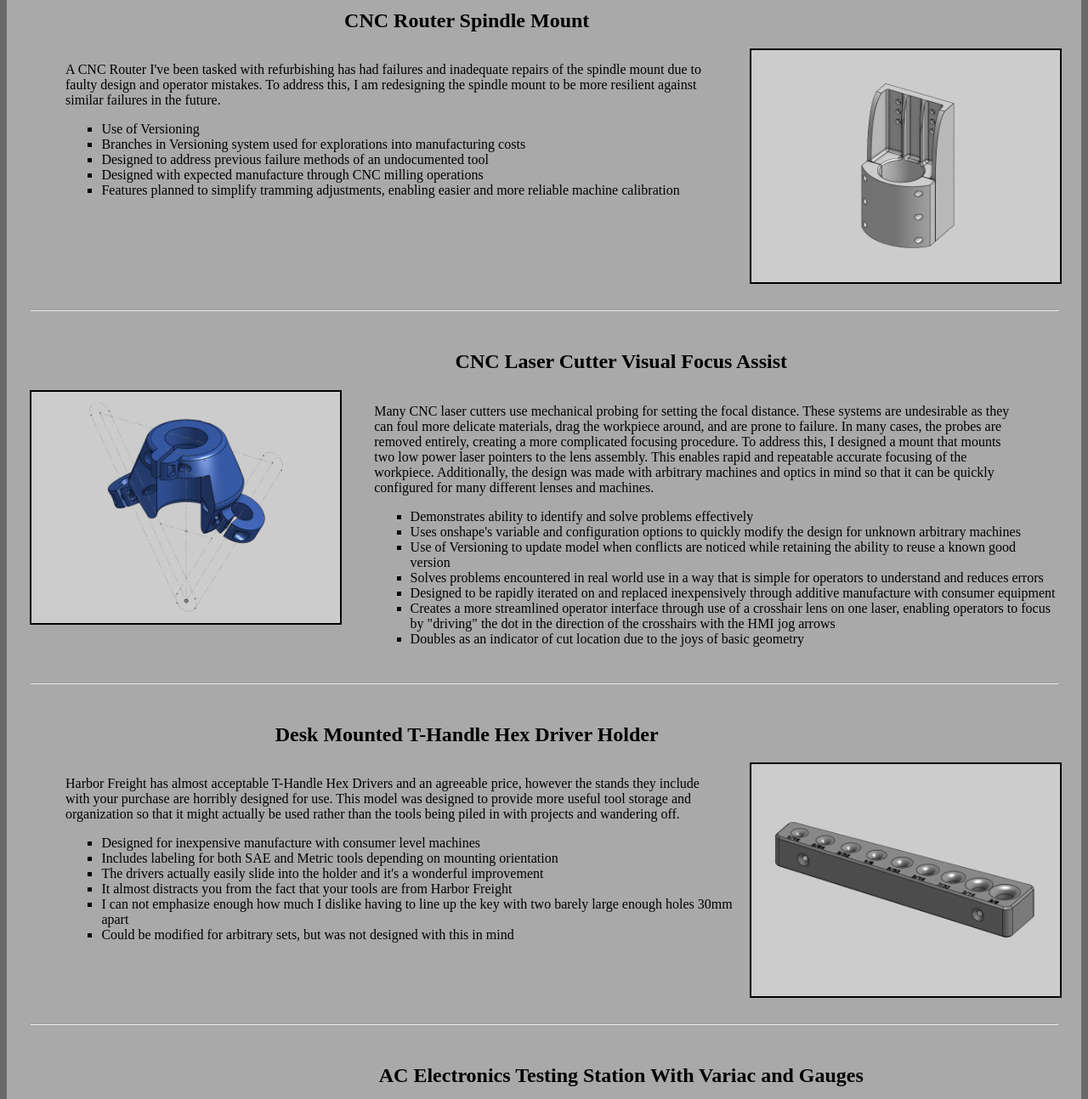
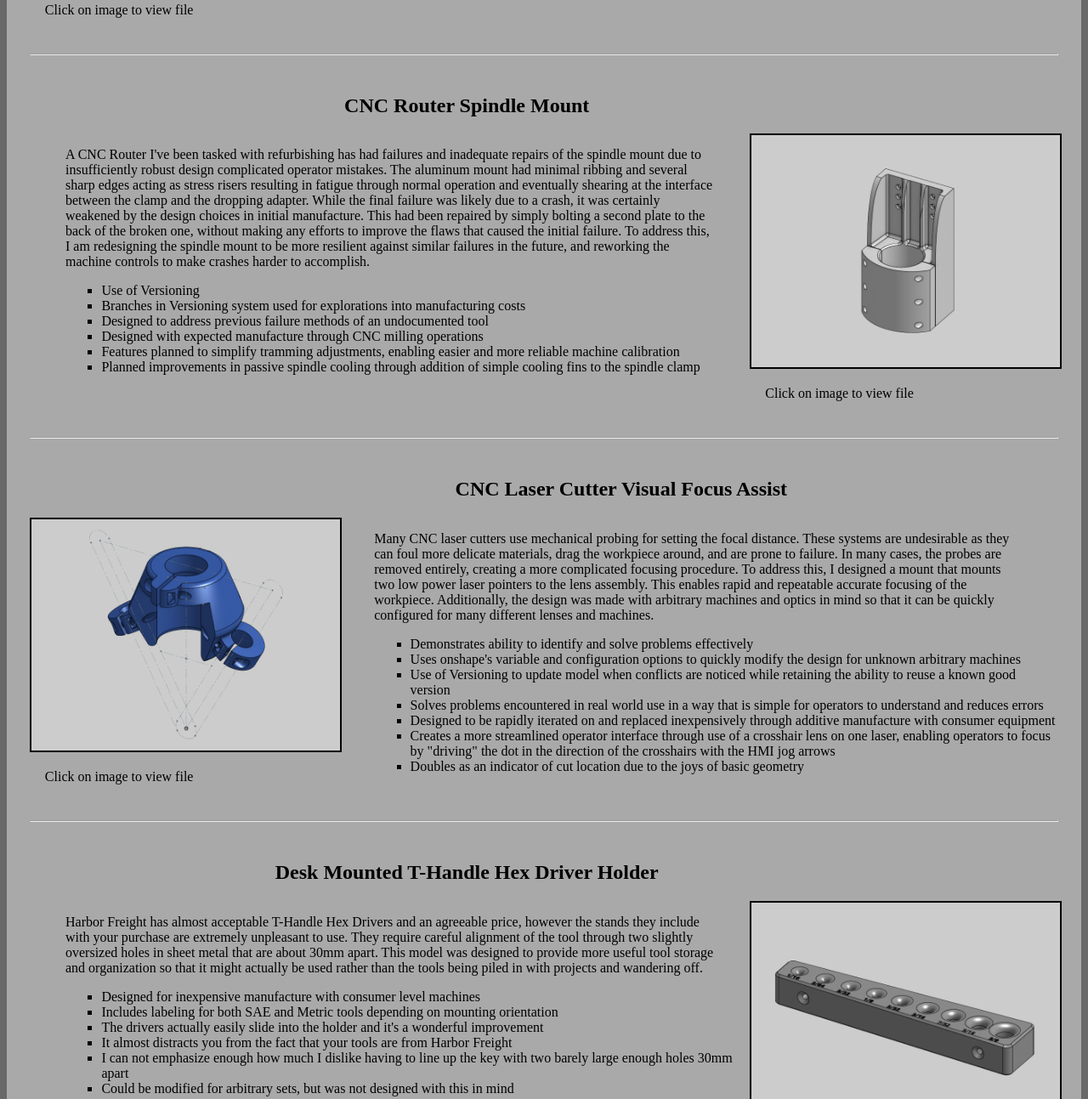
Before and after one commit to ttsgeb/everyturn-portfolio, a plain HTML site: page portfolio.html in a window 1280 px wide. Shown: the part 977-2270 px from the top of the page at 85% size. Drawn offline with Linux system fonts and the light colour scheme.

Commit message:
Update portfolio.html

```diff
--- a/portfolio.html
+++ b/portfolio.html
@@ -27,7 +27,7 @@ Additionally, it can be used with a key cutting machine to make a permament and
 </ul>
 </div>
 <div class='cell-img'><a target='_blank' href='https://cad.onshape.com/documents/8dcd0b7db8d9c0f74e58283b/w/9a07311cf8593f3d2f784842/e/fc93878c2debe3dd4e984c5f'>
-<img src='./image/key.png'></a></div>
+<img src='./image/key.png'></a><br><p class='caption'>Click on image to view file</p></div>
 </div>
 
 <br><hr><br>
@@ -37,7 +37,7 @@ Additionally, it can be used with a key cutting machine to make a permament and
 </div>
 <div class='item'>
 <div class='cell-img'><a target='_blank' href='https://cad.onshape.com/documents/028699585fa0f39a285c0218/w/b5b97117379de629d7030d2a/e/dea95d70a2c3a7bd1111c30e'>
-<img src='./image/e3enclosure.png'></a></div>
+<img src='./image/e3enclosure.png'></a><br><p class='caption'>Click on image to view file</p></div>
 <div class='cell-text'>
 <p>Modifications made to a 3D printer required either relocating the mainboard or extending wiring.
 It was determined that in expected usage, relocating the mainboard would prove beneficial while extending wires introduces points of failure.
@@ -59,18 +59,22 @@ This enclosure was designed to easily and quickly mount to the printer's frame,
 </div>
 <div class='item'>
 <div class='cell-text' style:'width:70%;'>
-<p>A CNC Router I've been tasked with refurbishing has had failures and inadequate repairs of the spindle mount due to faulty design and operator mistakes.
-To address this, I am redesigning the spindle mount to be more resilient against similar failures in the future.</p>
+<p>A CNC Router I've been tasked with refurbishing has had failures and inadequate repairs of the spindle mount due to insufficiently robust design complicated operator mistakes.
+The aluminum mount had minimal ribbing and several sharp edges acting as stress risers resulting in fatigue through normal operation and eventually shearing at the interface between the clamp and the dropping adapter.
+While the final failure was likely due to a crash, it was certainly weakened by the design choices in initial manufacture.
+This had been repaired by simply bolting a second plate to the back of the broken one, without making any efforts to improve the flaws that caused the initial failure.
+To address this, I am redesigning the spindle mount to be more resilient against similar failures in the future, and reworking the machine controls to make crashes harder to accomplish.</p>
 <ul>
 <li>Use of Versioning</li>
 <li>Branches in Versioning system used for explorations into manufacturing costs</li>
 <li>Designed to address previous failure methods of an undocumented tool</li>
 <li>Designed with expected manufacture through CNC milling operations</li>
 <li>Features planned to simplify tramming adjustments, enabling easier and more reliable machine calibration</li>
+<li>Planned improvements in passive spindle cooling through addition of simple cooling fins to the spindle clamp</li>
 </ul>
 </div>
 <div class='cell-img'><a target='_blank' href='https://cad.onshape.com/documents/a8f9939f92a02c13af201f73/w/ccd25f9251e4d5780587aecb/e/09d528651dcc9e321ffa5d4a'>
-<img src='./image/spindle.png'></a></div>
+<img src='./image/spindle.png'></a><br><p class='caption'>Click on image to view file</p></div>
 </div>
 
 <br><hr><br>
@@ -80,7 +84,7 @@ To address this, I am redesigning the spindle mount to be more resilient against
 </div>
 <div class='item'>
 <div class='cell-img'><a target='_blank' href='https://cad.onshape.com/documents/b994a36bc5aa8e577fa0489d/w/8de0358ca2b56e195adf065c/e/d90a9293a1368daf2e61825b'>
-<img src='./image/focus.png'></a></div>
+<img src='./image/focus.png'></a><br><p class='caption'>Click on image to view file</p></div>
 <div class='cell-text'>
 <p>Many CNC laser cutters use mechanical probing for setting the focal distance.  These systems are undesirable as they can foul more delicate materials, drag the workpiece around, and are prone to failure.
 In many cases, the probes are removed entirely, creating a more complicated focusing procedure.  To address this, I designed a mount that mounts two low power laser pointers to the lens assembly.
@@ -104,7 +108,8 @@ This enables rapid and repeatable accurate focusing of the workpiece.  Additiona
 </div>
 <div class='item'>
 <div class='cell-text' style:'width:70%;'>
-<p>Harbor Freight has almost acceptable T-Handle Hex Drivers and an agreeable price, however the stands they include with your purchase are horribly designed for use.
+<p>Harbor Freight has almost acceptable T-Handle Hex Drivers and an agreeable price, however the stands they include with your purchase are extremely unpleasant to use.
+They require careful alignment of the tool through two slightly oversized holes in sheet metal that are about 30mm apart.
 This model was designed to provide more useful tool storage and organization so that it might actually be used rather than the tools being piled in with projects and wandering off.</p>
 <ul>
 <li>Designed for inexpensive manufacture with consumer level machines</li>
@@ -116,7 +121,7 @@ This model was designed to provide more useful tool storage and organization so
 </ul>
 </div>
 <div class='cell-img'><a target='_blank' href='https://cad.onshape.com/documents/c9928338d1d97572dae35986/w/adef4b2b91ee488e1cc0a5b8/e/c2dda211dc65e9d4ef862e09'>
-<img src='./image/allen.png'></a></div>
+<img src='./image/allen.png'></a><br><p class='caption'>Click on image to view file</p></div>
 </div>
 
 <br><hr><br>
@@ -126,7 +131,7 @@ This model was designed to provide more useful tool storage and organization so
 </div>
 <div class='item'>
 <div class='cell-img'><a target='_blank' href='https://cad.onshape.com/documents/a5f254188da14cebf975c463/w/f4bb8b11a3add3272489774d/e/b592f1877a1ef5f0a923b793'>
-<img src='./image/variac.png'></a></div>
+<img src='./image/variac.png'></a><br><p class='caption'>Click on image to view file</p></div>
 <div class='cell-text'>
 <p>I found myself using loose wires hanging off of a 1:4 transformer plugged into a variac to test equipment for work too often.
 This is unsatisfactory, so I designed a stand to hold the variac, meters, and shielded banana jacks to have less opportunities to electrocute myself.</p>
@@ -155,7 +160,7 @@ This is unsatisfactory, so I designed a stand to hold the variac, meters, and sh
 </ul>
 </div>
 <div class='cell-img'><a target='_blank' href='https://cad.onshape.com/documents/a301d0fb45756ceebecc7707/w/47a04a023bd5b54eb0458696/e/77a3021c5c01a577f2cee85f'>
-<img src='./image/trombone.png'></a></div>
+<img src='./image/trombone.png'></a><br><p class='caption'>Click on image to view file</p></div>
 </div>
 
 <br><hr><br>
@@ -165,7 +170,7 @@ This is unsatisfactory, so I designed a stand to hold the variac, meters, and sh
 </div>
 <div class='item'>
 <div class='cell-img'><a target='_blank' href='https://cad.onshape.com/documents/431780a0609d793053d394f3/w/ba9c068563a6d0786e54ba4b/e/a2ac00583ec8120450b7bdf3'>
-<img src='./image/room.png'></a></div>
+<img src='./image/room.png'></a><br><p class='caption'>Click on image to view file</p></div>
 <div class='cell-text'>
 <p>Like many people, I enjoy the idea of having a high quality matching furniture set.  I am unsatisfied with the availability of such sets that meet my design sensibilities.
 As an experiment in design, I roughed out this set to consider building it myself.  Circumstances have not yet allowed pursual of this project futher.</p>
```
